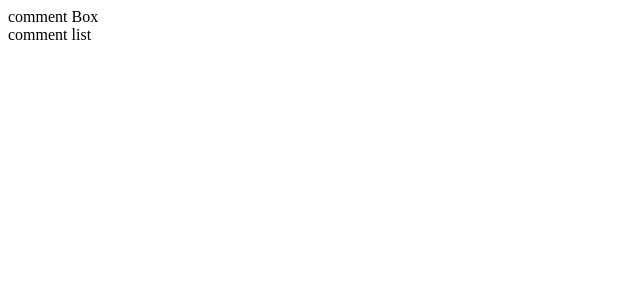
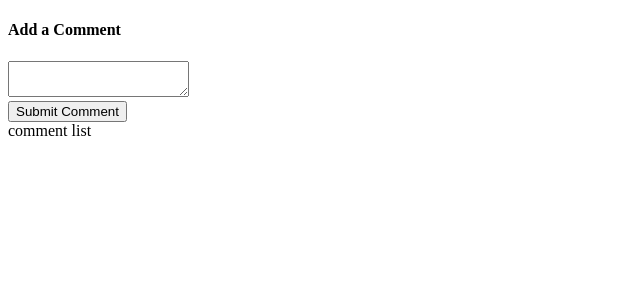
Before and after one commit to penkong/advanced-react-testing, a React (Create React App) app: page / in a window 1280 px wide. Shown: the top 300 px of the page, without its empty margins (0-640 px from the left). Built offline with nearby package versions, Linux system fonts and the light colour scheme.

Commit message:
commentBox test with fullDom mount simulate and update

```diff
--- a/src/components/CommentBox.js
+++ b/src/components/CommentBox.js
@@ -1,11 +1,23 @@
 import React, { Component } from 'react';
 
 class CommentBox extends Component {
+  state = {comment: ''}; //setState is async
+  handleChange = e => this.setState({comment: e.target.value});
+  handleSubmit = e => {
+    e.preventDefault();
+    //call action creator/ save the comment
+    this.setState({comment:''});
+  }
   render() {
     return (
-      <div>
-        comment Box
-      </div>
+      <form onSubmit={this.handleSubmit}>
+        <h4>Add a Comment</h4>
+        <textarea value={this.state.comment}
+          onChange={this.handleChange}/>
+        <div>
+          <button>Submit Comment</button>
+        </div>
+      </form>
     );
   }
 }
```
Also changed, not shown: 1 other file (tests, documents, lock files or other folders).
